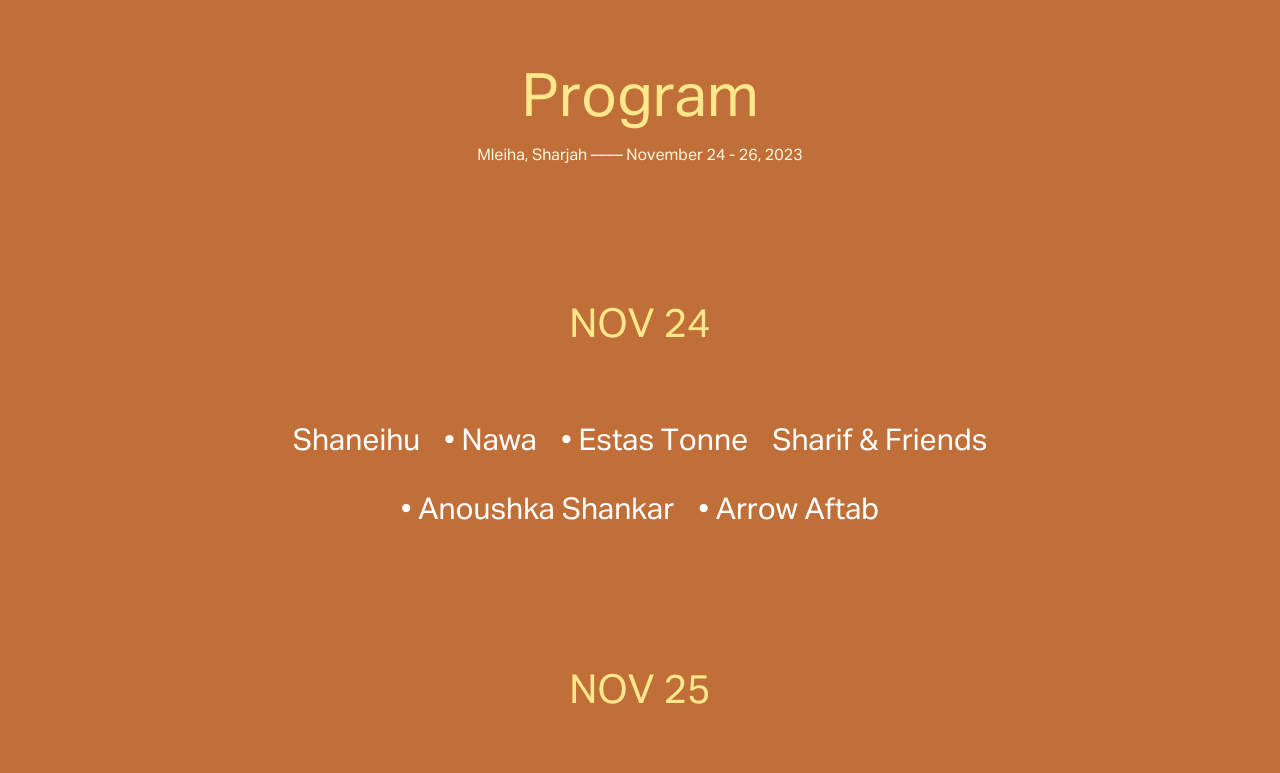
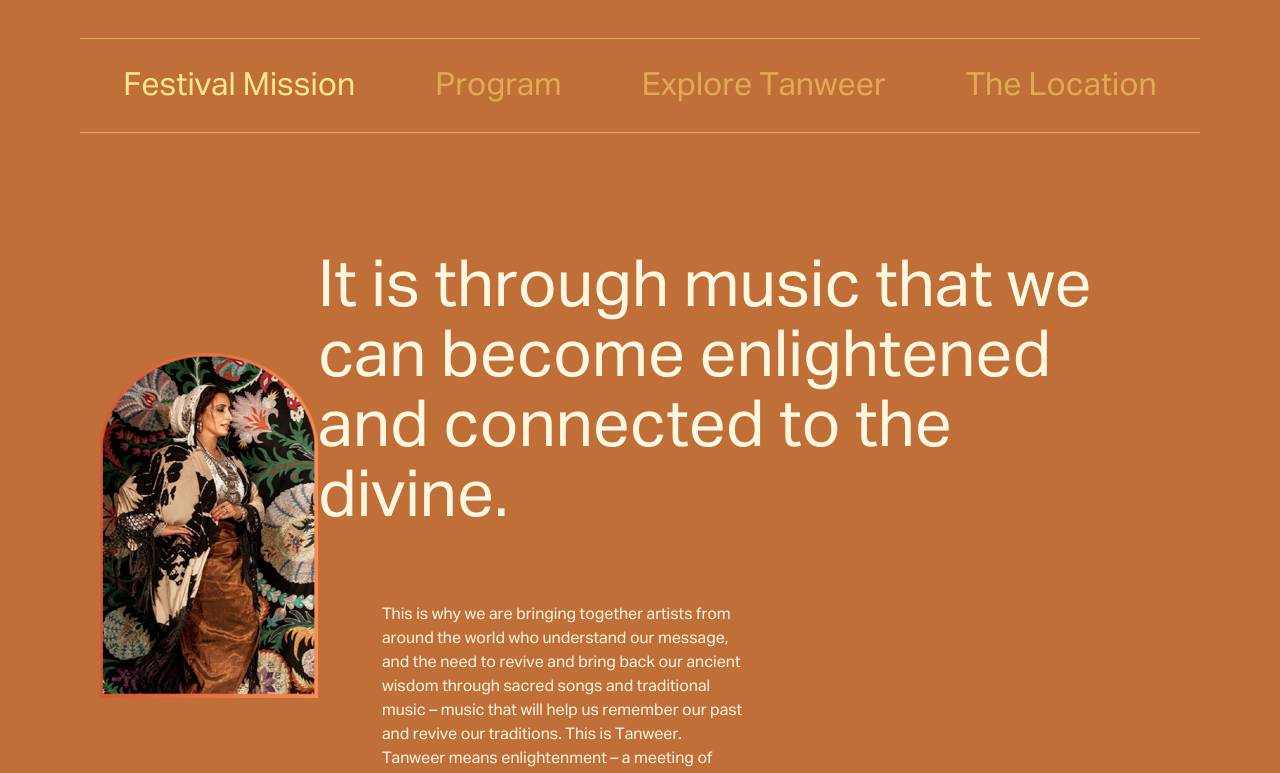
Before and after one commit to JoySarkarBD/tanweer, a React (Vite) app: page / in a window 1280 px wide. Shown: the part 1000-1773 px from the top of the page. Built offline with nearby package versions, Linux system fonts and the light colour scheme.

Commit message:
feat: about tabs add

```diff
--- /dev/null
+++ b/src/components/AboutPrograms/AboutPrograms.css
@@ -0,0 +1,24 @@
+/* Style for the tabs */
+.tabs {
+  border-top: 1px solid #e0aa51 !important;
+  border-bottom: 1px solid #e0aa51 !important;
+}
+
+.tab {
+  cursor: pointer;
+  /* font-size: 28px !important; */
+  /* color: #e0aa51 !important; */
+  /* height: 93px !important; */
+}
+
+.tab.active {
+  /* background-color: #f0f0f0; */
+  /* color: #ffe88c !important; */
+}
+
+/* Style for the tab content */
+.tab-content {
+  padding: 20px;
+  /* border: 1px solid #ccc; */
+  border-radius: 0 0 5px 5px;
+}
--- /dev/null
+++ b/src/components/AboutPrograms/AboutPrograms.jsx
@@ -0,0 +1,89 @@
+import { useState } from "react";
+import festiveImg from "../../assets/sheikha-budoor.png";
+import "./AboutPrograms.css";
+
+export default function AboutPrograms() {
+  // Initialize state to keep track of the active tab
+  const [activeTab, setActiveTab] = useState(0);
+
+  // Create an array of tab items
+  const tabs = [
+    "Festival Mission",
+    "Program",
+    "Explore Tanweer",
+    "The Location",
+  ];
+
+  // Function to handle tab click
+  const handleTabClick = (index) => {
+    setActiveTab(index);
+  };
+  return (
+    <>
+      <div className='container pt-[80px] bg-[#C06F39] '>
+        <div className='tabs flex justify-center items-center'>
+          {tabs.map((tab, index) => (
+            <div
+              key={index}
+              className={` tab ${
+                index === activeTab
+                  ? "active text-[#ffe88c] px-10 text-[32px] h-[93px] "
+                  : "px-10 text-[#e0aa51] text-[32px] h-[93px] "
+              }`}
+              onClick={() => handleTabClick(index)}>
+              {tab}
+            </div>
+          ))}
+        </div>
+
+        <div className='tab-content'>
+          {tabs[activeTab] === "Festival Mission" && (
+            <>
+              <div className='flex justify-around pt-[100px] '>
+                <div className='pt-[100px] w-[425px] h-[672px]'>
+                  <img
+                    src={festiveImg}
+                    alt=''
+                    className='max-w-[425px] w-full '
+                  />
+                </div>
+
+                <div>
+                  <div className='w-[862px] '>
+                    <h1 className='text-[#FFF7E0] text-[65px] font-medium leading-[70px] '>
+                      It is through music that we <br /> can become enlightened{" "}
+                      <br /> and connected to the <br /> divine.
+                    </h1>
+                  </div>
+
+                  <div className='pl-16 text-[#FFF7E0] pt-[70px] '>
+                    <p>
+                      This is why we are bringing together artists from <br />{" "}
+                      around the world who understand our message, <br /> and
+                      the need to revive and bring back our ancient <br />{" "}
+                      wisdom through sacred songs and traditional <br /> music –
+                      music that will help us remember our past <br /> and
+                      revive our traditions. This is Tanweer.
+                    </p>
+
+                    <p>
+                      Tanweer means enlightenment – a meeting of <br /> minds
+                      and hearts. Tanweer will bring together the <br /> keepers
+                      of wisdom to raise our collective <br /> frequency and
+                      connect us with our past. Thank you <br /> for joining us.
+                      With love and gratitude, <br /> Bodour Al Qasimi <br />
+                      Alchemist & Guardian
+                    </p>
+                  </div>
+                </div>
+              </div>
+            </>
+          )}
+          {tabs[activeTab] === "Program" && <p>Content for Tab 2</p>}
+          {tabs[activeTab] === "Explore Tanweer" && <p>Content for Tab 3</p>}
+          {tabs[activeTab] === "The Location" && <p>Content for Tab 4</p>}
+        </div>
+      </div>
+    </>
+  );
+}
--- a/src/pages/Home/Home.jsx
+++ b/src/pages/Home/Home.jsx
@@ -1,3 +1,4 @@
+import AboutPrograms from "../../components/AboutPrograms/AboutPrograms";
 import Banner from "../../components/Banner/Banner";
 import Features from "../../components/Features/Features";
 import FestivalTotems from "../../components/FestivalTotems/FestivalTotems";
@@ -8,8 +9,9 @@
   return (
     <>
       <Banner />
-      <Program/>
-      <FestivalTotems/>
+      <AboutPrograms />
+      <Program />
+      <FestivalTotems />
       <Features />
       <Newsletter />
     </>
```
